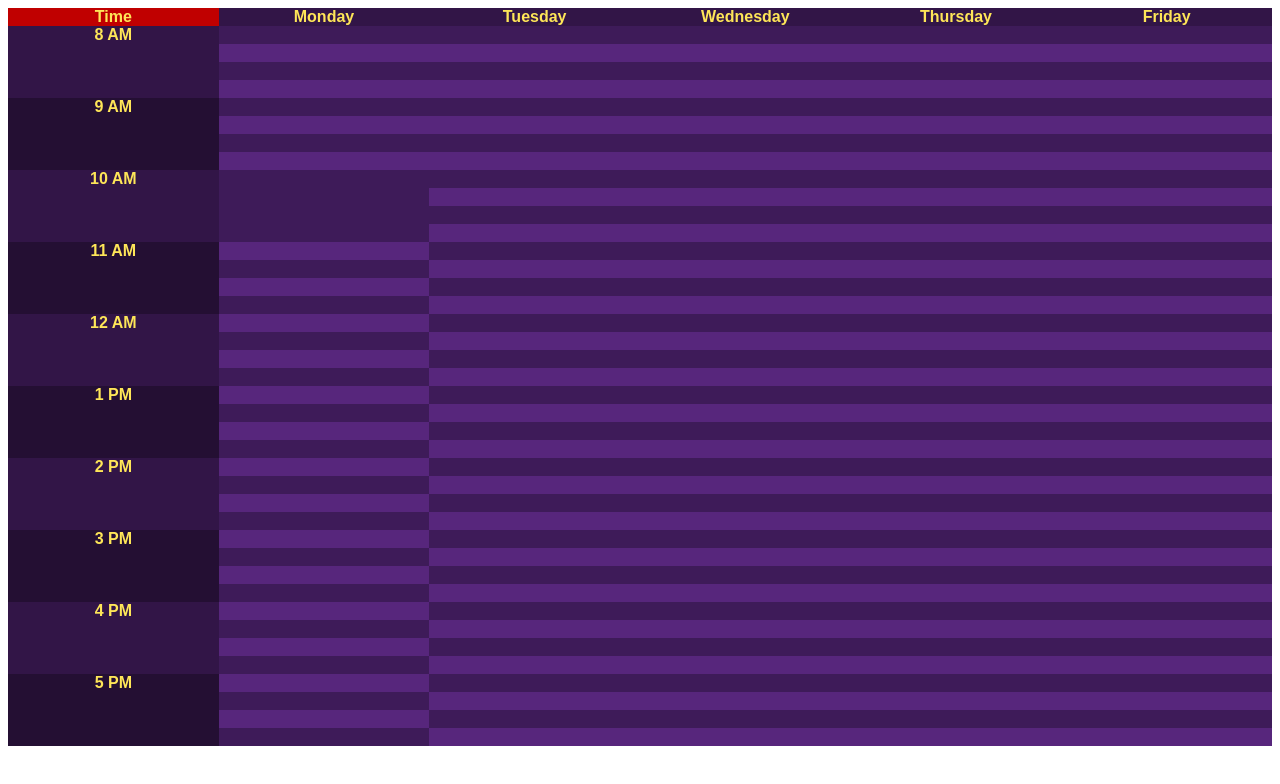
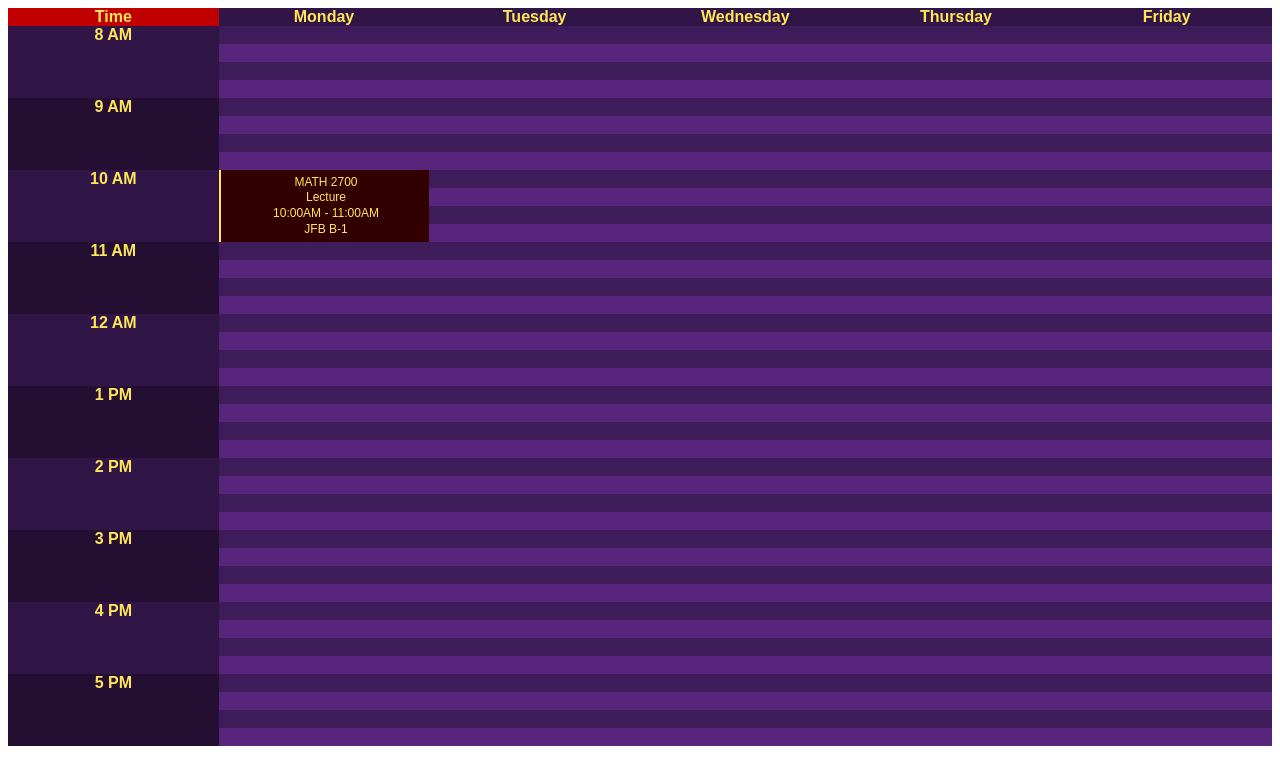
Before and after one commit to xuyennguyen2733/ClassSchedule, a plain HTML site: page index.html in a window 1280 px wide. Drawn offline with Linux system fonts and the light colour scheme.

Commit message:
Course blocks added and styled correctly. More styling may be needed

```diff
--- a/css/general.css
+++ b/css/general.css
@@ -15,10 +15,6 @@ body {
 
 .header {
   background-color: #321547;
-}
-
-.content {
-  background-color: blueviolet;
 }
 
 .weekday {
@@ -43,11 +39,11 @@ body {
   justify-items: center;
 }
 
-.hour > div:nth-child(odd) {
+.hour > div:nth-of-type(odd) {
   background-color: #321547;
 }
 
-.hour > div:nth-child(even) {
+.hour > div:nth-of-type(even) {
   background-color: #240f33;
 }
 
@@ -64,21 +60,23 @@ body {
 .fri-col {
   display: grid;
   grid-template-rows: repeat(40, 1fr);
+
+  position: relative;
 }
 
-.mon-col > div:nth-child(odd),
-.tue-col > div:nth-child(odd),
-.wed-col > div:nth-child(odd),
-.thu-col > div:nth-child(odd),
-.fri-col > div:nth-child(odd) {
+.mon-col > div:nth-of-type(odd),
+.tue-col > div:nth-of-type(odd),
+.wed-col > div:nth-of-type(odd),
+.thu-col > div:nth-of-type(odd),
+.fri-col > div:nth-of-type(odd) {
   background-color: #3e1b59;
 }
 
-.mon-col > div:nth-child(even),
-.tue-col > div:nth-child(even),
-.wed-col > div:nth-child(even),
-.thu-col > div:nth-child(even),
-.fri-col > div:nth-child(even) {
+.mon-col > div:nth-of-type(even),
+.tue-col > div:nth-of-type(even),
+.wed-col > div:nth-of-type(even),
+.thu-col > div:nth-of-type(even),
+.fri-col > div:nth-of-type(even) {
   background-color: #57267c;
 }
 
@@ -92,6 +90,31 @@ body {
   justify-items: center;
 }
 
-.mon-col > div:nth-child(9) {
-  grid-row: 9/13;
+/* .mon-col > div:nth-of-type(n + 9):nth-of-type(-n + 12) {
+  background-color: #320000;
+  border-left: 2px solid #fee658;
+} */
+
+.mon-col .content {
+  grid-row: 9 / 13;
+
+  background-color: #320000;
+  border-left: 2px solid #fee658;
+
+  position: absolute;
+
+  width: 100%;
+  height: 100%;
+
+  display: flex;
+  align-items: center;
+  justify-content: center;
+
+  text-align: center;
+
+  font-weight: 400;
+  font-size: 12px;
+  line-height: 130%;
+
+  padding: auto 20%;
 }
--- a/index.html
+++ b/index.html
@@ -20,7 +20,7 @@
         <div>Friday</div>
       </div>
 
-      <div class="hour content">
+      <div class="hour">
         <div>8 AM</div>
         <div>9 AM</div>
         <div>10 AM</div>
@@ -32,8 +32,14 @@
         <div>4 PM</div>
         <div>5 PM</div>
       </div>
-      <div class="course content">
+      <div class="course">
         <div class="mon-col">
+          <span class="content">
+            MATH 2700<br />
+            Lecture<br />
+            10:00AM - 11:00AM<br />
+            JFB B-1<br />
+          </span>
           <div></div>
           <div></div>
           <div></div>
```
